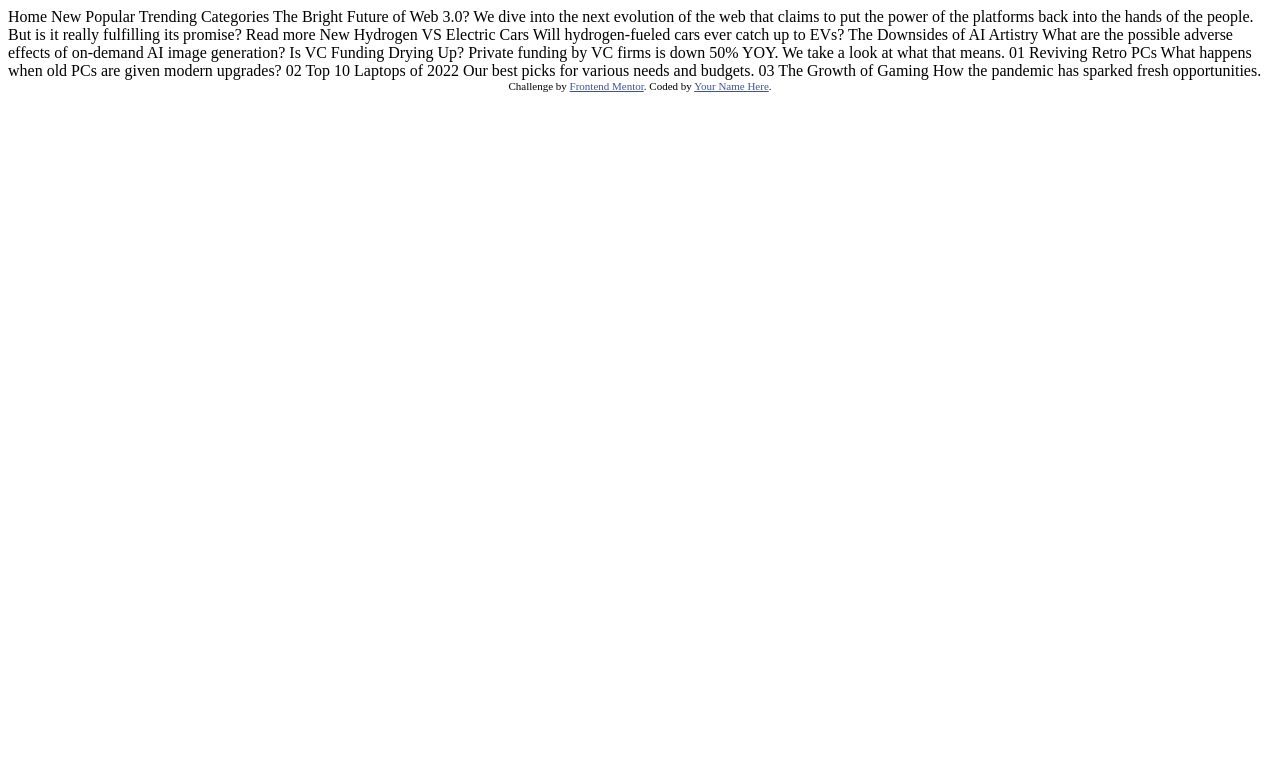
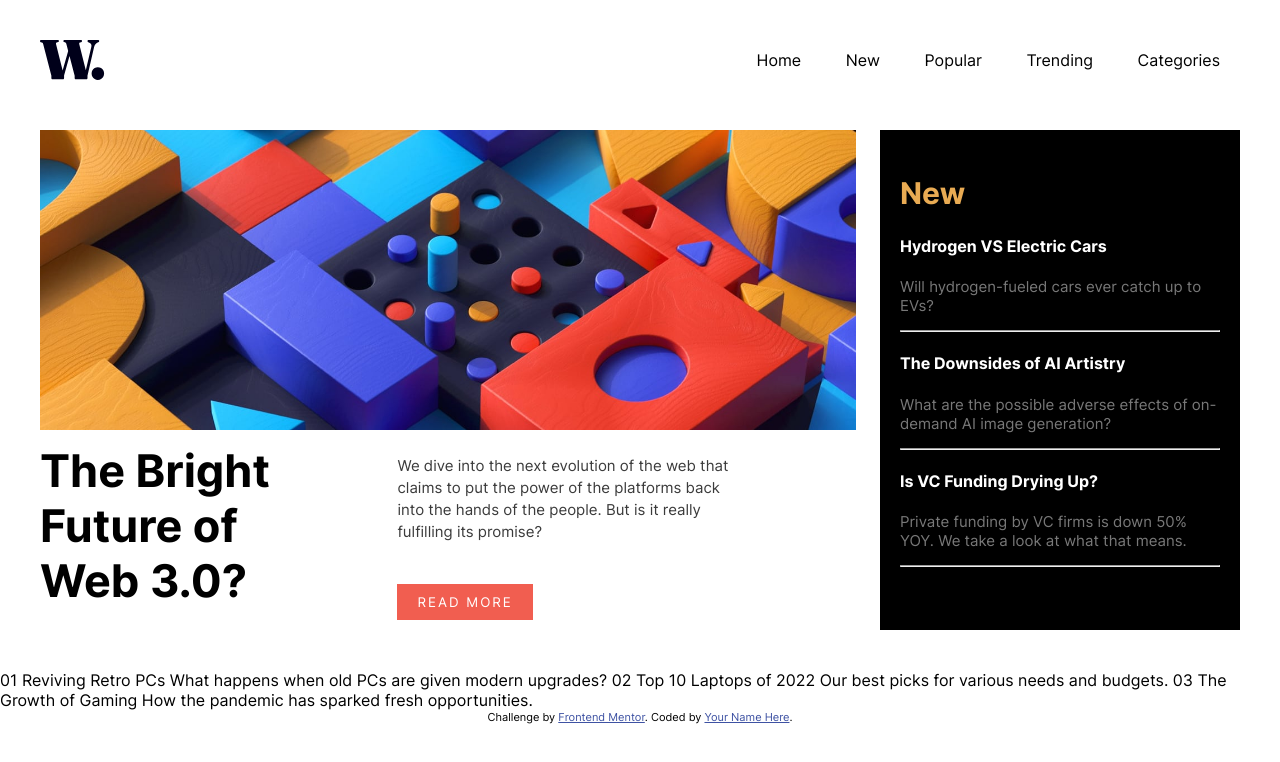
Before and after one commit to Fantom-01/News-Homepage, a plain HTML site: page index.html in a window 1280 px wide. Drawn offline with Linux system fonts and the light colour scheme.

Commit message:
nav and header desktop progress

```diff
--- a/index.html
+++ b/index.html
@@ -1,44 +1,65 @@
 <!DOCTYPE html>
 <html lang="en">
+
 <head>
   <meta charset="UTF-8">
-  <meta name="viewport" content="width=device-width, initial-scale=1.0"> <!-- displays site properly based on user's device -->
+  <meta name="viewport" content="width=device-width, initial-scale=1.0">
+  <!-- displays site properly based on user's device -->
 
   <link rel="icon" type="image/png" sizes="32x32" href="./assets/images/favicon-32x32.png">
 
   <title>Frontend Mentor | News homepage</title>
+  <link rel="stylesheet" href="style.css">
+</head>
 
-  <!-- Feel free to remove these styles or customise in your own stylesheet 👍 -->
-  <style>
-    .attribution { font-size: 11px; text-align: center; }
-    .attribution a { color: hsl(228, 45%, 44%); }
-  </style>
-</head>
 <body>
 
-  Home
-  New
-  Popular
-  Trending
-  Categories
+  <nav>
+    <img src="/assets/images/logo.svg">
+    <div class="link--div">
+      <a href="#" class="nav--links">Home</a>
+      <a href="#" class="nav--links">New</a>
+      <a href="#" class="nav--links">Popular</a>
+      <a href="#" class="nav--links">Trending</a>
+      <a href="#" class="nav--links">Categories</a>
+    </div>
+  </nav>
 
-  The Bright Future of Web 3.0?
+  <header>
+    <section id="header--section">
+      <!-- <img src="/assets/images/image-web-3-desktop.jpg" alt=""> -->
+      <div class="image"></div>
+      <div class="text">
+        <h2>The Bright <br> Future of <br> Web 3.0?</h2>
+      </div>
+      <div class="btn-text">
+        <p>We dive into the next evolution of the web that <br> claims to put the power of the platforms back <br> into
+          the hands of the people. But is it really <br> fulfilling its promise?</p>
+        <button>
+          READ MORE
+        </button>
+      </div>
+    </section>
+    <aside id="header--aside">
+      <h2>New</h2>
+      <div class="aside--text">
+        <h4>Hydrogen VS Electric Cars</h4>
+        <p>Will hydrogen-fueled cars ever catch up to EVs?</p>
+        <hr>
+      </div>
+      <div class="aside--text">
+        <h4>The Downsides of AI Artistry</h4>
+        <p>What are the possible adverse effects of on-demand AI image generation?</p>
+        <hr>
+      </div>
+      <div class="aside--text">
+        <h4>Is VC Funding Drying Up?</h4>
+        <p>Private funding by VC firms is down 50% YOY. We take a look at what that means.</p>
+        <hr>
+      </div>
+    </aside>
+  </header>
 
-  We dive into the next evolution of the web that claims to put the power of the platforms back into the hands of the people.
-  But is it really fulfilling its promise?
-
-  Read more
-
-  New
-
-  Hydrogen VS Electric Cars
-  Will hydrogen-fueled cars ever catch up to EVs?
-
-  The Downsides of AI Artistry
-  What are the possible adverse effects of on-demand AI image generation?
-
-  Is VC Funding Drying Up?
-  Private funding by VC firms is down 50% YOY. We take a look at what that means.
 
   01
   Reviving Retro PCs
@@ -57,4 +78,5 @@
     Coded by <a href="#">Your Name Here</a>.
   </div>
 </body>
+
 </html>
--- /dev/null
+++ b/style.css
@@ -0,0 +1,107 @@
+@font-face{
+    font-family: "CustomFont";
+    src:url("/assets/fonts/Inter-VariableFont_slnt\,wght.ttf")
+}
+*{
+    box-sizing: border-box;
+    font-family: "CustomFont";
+}
+body{
+    padding: 0px;
+    margin: 0px;
+}
+.attribution {
+    font-size: 11px;
+    text-align: center;
+}
+
+.attribution a {
+    color: hsl(228, 45%, 44%);
+}
+nav{
+    display: flex;
+    align-items: center;
+    justify-content: space-between;
+    padding: 40px;
+}
+.nav--links{
+    text-decoration: none;
+    color: black;
+    padding: 20px;
+}
+header{
+    display: flex;
+    padding: 40px;
+    margin-top: -30px;
+}
+#header--section{
+    width: 68%;
+    height: 500px;
+    margin-right: 2%;
+    display: grid;
+    grid-template-areas:
+    'image image'
+    'text div'
+    ;
+}
+#header--section .image{
+    width: 100%;
+    height: 300px;
+    margin: 0;
+    background-image: url(/assets/images/image-web-3-desktop.jpg);
+    background-repeat: no-repeat;
+    background-position: center;
+    background-size: cover;
+    grid-area: image;
+}
+#header--section .text{
+    grid-area: text;
+    width: 100%;
+    font-size: 30px;
+    font-weight: 900;
+    overflow-y: hidden;
+    padding-bottom: 10px;
+    /* border: 1px solid red; */
+    display: flex;
+    align-items: center;
+    justify-content: flex-start;
+}
+#header--section .btn-text{
+    /* border: 1px solid red; */
+    grid-area: div;
+    display: flex;
+    flex-direction: column;
+    padding: 10px;
+    align-items: flex-start;
+    justify-content: center;
+}
+.btn-text p{
+    font-size: 15px;
+    line-height: 22px;
+    color: hsl(0, 0%, 23%);
+    margin-bottom: auto;
+}
+.btn-text button{
+    background-color: hsl(5, 85%, 63%);
+    color: white;
+    padding: 10px 20px;
+    border: none;
+    letter-spacing: 2px;
+}
+#header--aside{
+    background-color: black;
+    height: 500px;
+    width: 30%;
+    padding: 20px;
+}
+#header--aside h2{
+    color: hsl(35, 77%, 62%);
+    font-size: 30px;
+}
+.aside--text{
+    color: white;
+}
+.aside--text p{
+    font-size: 15px;
+    color: hsl(0, 0%, 47%);
+}
```
